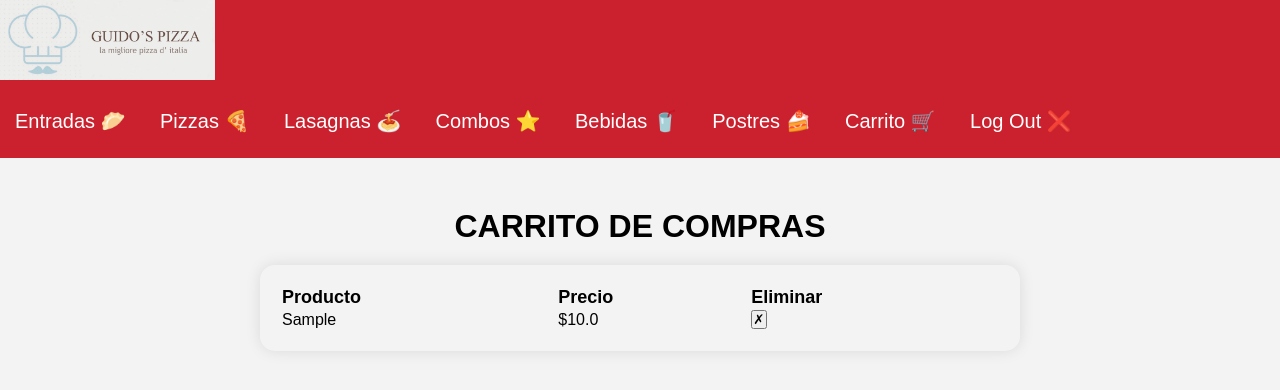
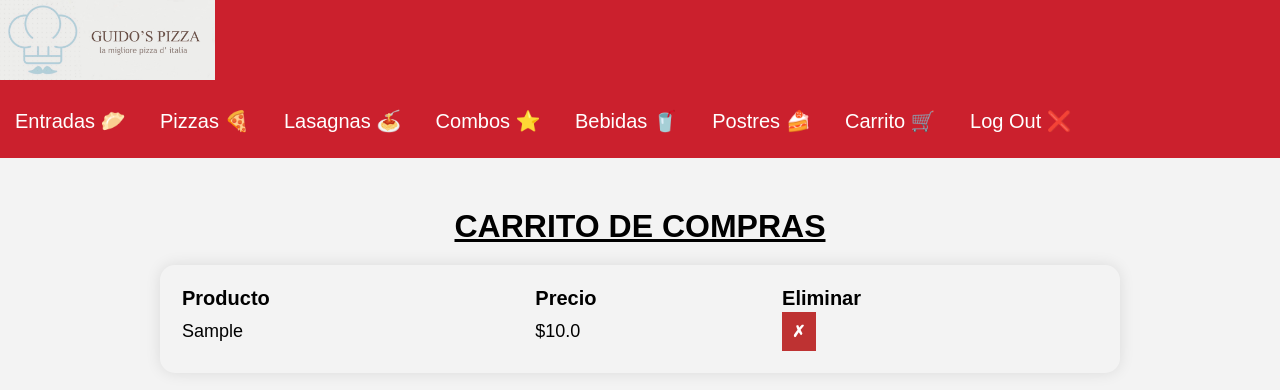
Before and after one commit to FlaviaManuico/Grupo9, a Flask app: page /pedidos in a window 1280 px wide. Shown: the top 390 px of the page. Run offline with Flask 2, Linux system fonts and the light colour scheme; tables that the repository leaves empty hold one stand-in row (values such as "Sample post").

Commit message:
Edicion de estilos css - Pedidos

```diff
--- a/app/static/styles/pedidos.css
+++ b/app/static/styles/pedidos.css
@@ -85,33 +85,15 @@ body{
 
 
 .carrito-container{
-	max-width: 800px;
+	max-width: 1000px;
 	margin: 0 auto;
+
 }
 .carrito-container h1 {
 	padding: 20px 0;
 	text-align: center;
 	text-transform: uppercase;
-}
-/* .pedidos {
-	display: flex;
-}
-.pedidosItem {
-	flex: 75%;
-} */
-.item {
-	display: flex;
-	width: 100%;
-	height: 200px;
-	overflow: hidden;
-	margin-bottom: 20px;
-	background: #fff;
-	transition: all .6s ease;
-	box-shadow: rgba(100, 100, 111, 0.2) 0px 7px 29px 0px;
-}
-.item:hover {
-	border: none;
-	transform: scale(1.01);
+	text-decoration: underline;
 }
 
 .producto {
@@ -121,29 +103,24 @@ body{
 	/* text-align: center; */
 }
 .producto thead th{
-	font-size: 18px;
-
+	font-size: 20px;
 }
 
-.producto tbody{
+table tr{
+	font-size: 18px;
+	padding: 20px;
+	width: 100%;
+}
+
+tbody{
 	font-size: 16px;
-	text-align: left;
+	/* text-align: left; */
 }
 
 .pedidos{
 	text-align: left;
 	max-width:100%;
-}
 
-.btn-area {
-	position: absolute;
-	bottom: 20px;
-	right: 20px;
-	padding: 10px 25px;
-	background-color: #3a71a9;
-	color: white;
-	cursor: pointer;
-	border-radius: 5px;
 }
 
 .btn-area:hover {
@@ -151,45 +128,35 @@ body{
 	color: #fff;
 	font-weight: 600;
 }
-.unit input {
-	width: 40px;
-	padding: 5px;
-	text-align: center;
-}
+
 .btn-area i {
 	margin-right: 5px;
 }
-.lateralPedido {
-	flex: 25%;
-	margin-left: 20px;
-	padding: 20px;
-	height: 400px;
-	border-radius: 5px;
-	background: #fff;
-	box-shadow: rgba(100, 100, 111, 0.2) 0px 7px 29px 0px;
+
+tbody button{
+	/* position: absolute; */
+	bottom: 20px;
+	right: 20px;
+	padding: 10px 10px;
+	background-color: #be3232;
+	color: white;
+	font-size: 16px;
+	font-weight: 600;
+	border: none;
+	cursor: pointer;
+	font-family: "Poppins", sans-serif;
 }
-.lateralPedido hr {
-	margin-bottom: 25px;
+
+button{
+	/* position: absolute; */
+	bottom: 20px;
+	right: 20px;
+	padding: 10px 10px;
+	background-color: #217944;
+	color: white;
+	font-size: 16px;
+	font-weight: 600;
+	border: none;
+	cursor: pointer;
+	font-family: "Poppins", sans-serif;
 }
-.lateralPedido p {
-	display: flex;
-	justify-content: space-between;
-	margin-bottom: 30px;
-	font-size: 20px;
-}
-.lateralPedido a {
-	background-color: #76bfb6;
-	color: #fff;
-	text-decoration: none;
-	display: block;
-	text-align: center;
-	height: 40px;
-	line-height: 40px;
-	font-weight: 900;
-}
-.lateralPedido i {
-	margin-right: 15px;
-}
-.lateralPedido a:hover {
-	background-color: #3972a7;
-}
```
